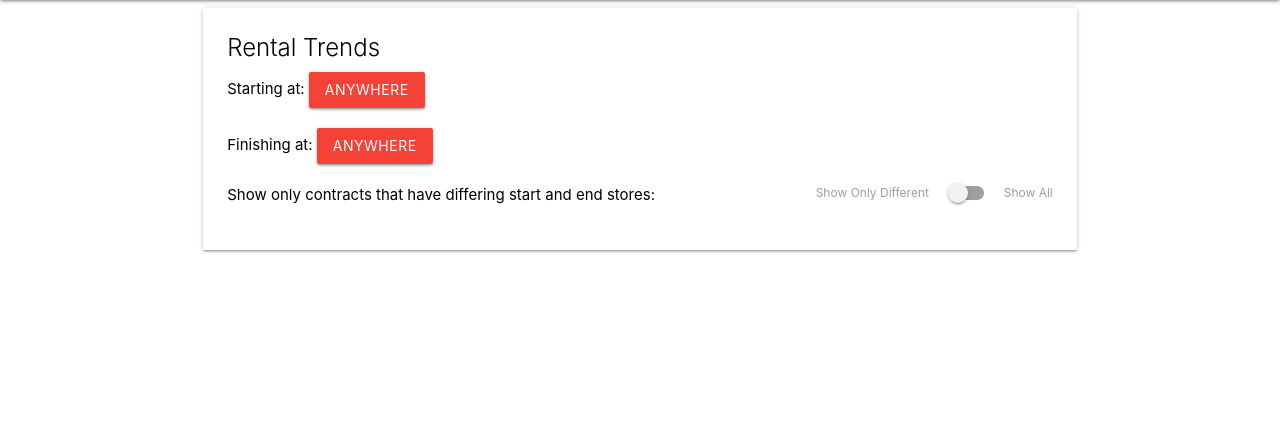
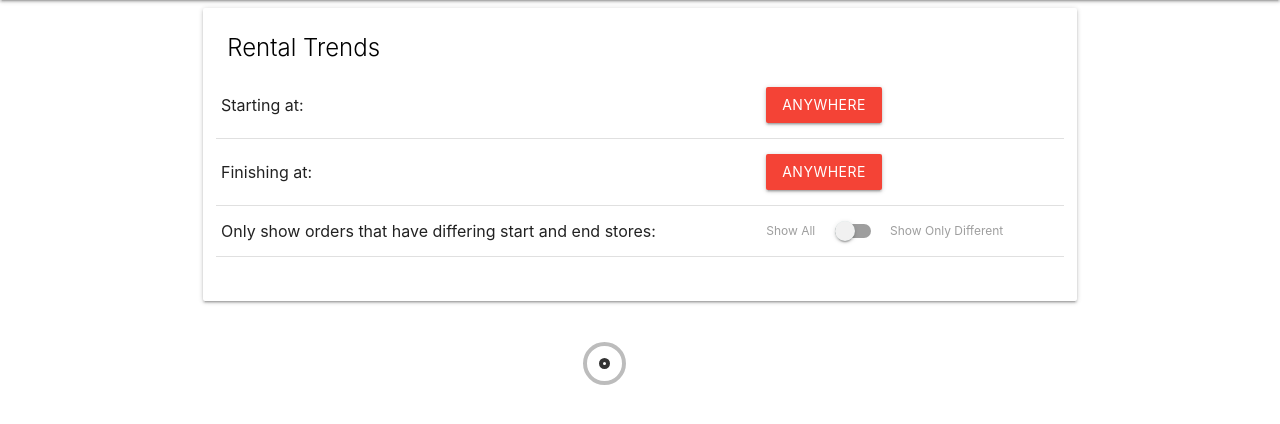
Before and after one commit to death667b/ICJK, a Django app: template ICJK/Staff/templates/Staff/logistics.html in a window 1280 px wide. Shown: the part 64-488 px from the top of the page. Run offline with Django 3.2, Linux system fonts and the light colour scheme; data comes from the database, SQL or seed files in the repository; tables that the repository leaves empty hold one stand-in row (values such as "Sample post"); the template is opened without the code that fills it: values that come from a table or form of the project are taken from there, most other values are stand-ins (such as "Sample title", 1, 10 or a date in 2020); parts of the project's set-up code (start-up, migrations or seed data) failed here and were passed over.

Commit message:
Displaying results
Results are now displayed on the page, accompanied by a loading spinner while waiting for the result.
Fixed up some formatting
Fixed up some routing issues

```diff
--- a/ICJK/Home/urls.py
+++ b/ICJK/Home/urls.py
@@ -3,10 +3,12 @@ from django.urls import include, path
 
 from . import views
 
+app_name = 'Home'
+
 urlpatterns = [
     path('', views.index),
     path('personal', views.personal),
     path('commercial', views.commercial),
-    path('personal/<int:db_id>', views.personalCarView),
-    path('commercial/<int:db_id>', views.commercialCarView)
+    path('personal/<int:db_id>', views.personalCarView, name="personal"),
+    path('commercial/<int:db_id>', views.commercialCarView, name="commercial")
 ]
--- a/ICJK/Staff/static/Staff/index.css
+++ b/ICJK/Staff/static/Staff/index.css
@@ -1,3 +1,37 @@
 .nav_title{
     margin-left: 20px;
  }
+
+ /* from https://loading.io/css/ */
+ .lds-ripple {
+    display: inline-block;
+    position: relative;
+    width: 64px;
+    height: 64px;
+  }
+  .lds-ripple div {
+    position: absolute;
+    border: 4px solid #000;
+    opacity: 1;
+    border-radius: 50%;
+    animation: lds-ripple 1s cubic-bezier(0, 0.2, 0.8, 1) infinite;
+  }
+  .lds-ripple div:nth-child(2) {
+    animation-delay: -0.5s;
+  }
+  @keyframes lds-ripple {
+    0% {
+      top: 28px;
+      left: 28px;
+      width: 0;
+      height: 0;
+      opacity: 1;
+    }
+    100% {
+      top: -1px;
+      left: -1px;
+      width: 58px;
+      height: 58px;
+      opacity: 0;
+    }
+  }
--- a/ICJK/Staff/static/Staff/logistics.js
+++ b/ICJK/Staff/static/Staff/logistics.js
@@ -4,7 +4,7 @@ let startLocation = "Anywhere";
 let endLocation = "Anywhere";
 let useFilter = false;
 
-let loadingBox;
+let loadingBox, resultContainer;
 
 $(document).ready(()=>{
     $('.dropdown-trigger').dropdown();
@@ -15,7 +15,8 @@ $(document).ready(()=>{
     filterToggle = document.getElementById("filterToggle");
     filterToggle.checked = useFilter;
 
-
+    loadingBox = document.getElementById("loading-box");
+    resultContainer = document.getElementById("result-container");
     updateGraph();
 })
 
@@ -57,13 +58,27 @@ function toggleToggle(enabled){
 }
 
 function addResult(order){
-
+    let resultHTML = `<div class='card'>
+        <div class="card-content black-text">
+            <span class="card-title">${order.purchaser}</span>
+            <table>
+                <tr><td>Customer Address</td><td>${order.address}</td></tr>
+                <tr><td>Pickup Location</td><td>${order.begin}</td></tr>
+                <tr><td>Pickup Date</td><td>${order.begindate}</td></tr>
+                <tr><td>Dropoff Location</td><td>${order.end}</td></tr>
+                <tr><td>Dropoff Date</td><td>${order.enddate}</td></tr>
+                <tr><td>Car Rented</td><td><a href="${order.carlink}">${order.car}</a></td></tr>
+            </table>
+            </div>
+        </div>
+    </div>`;
+    resultContainer.innerHTML += resultHTML;
 }
 
 function clearResults(){
-
+    resultContainer.innerHTML = "";
 }
 
 function setLoading(enabled){
-
+    loadingBox.style.display = enabled ? "block" : "none";
 }
--- a/ICJK/Staff/templates/Staff/base_template.html
+++ b/ICJK/Staff/templates/Staff/base_template.html
@@ -20,23 +20,23 @@
             <ul id="nav-mobile" class="right hide-on-med-and-down">
 
                 <!-- When you make a new staff page, add a link to it here so it is put on all of the other staff pages' navigation bars -->
-                <li><a href="{% url 'priority' %}">Priority Purchase Report</a></li>
-                <li><a href="{% url 'logistics' %}">Logistics Report</a></li>
+                <li><a href="{% url 'Staff:priority' %}">Priority Purchase Report</a></li>
+                <li><a href="{% url 'Staff:logistics' %}">Logistics Report</a></li>
                 <li><a href="#">pages</a></li>
                 <li><a href="#">here</a></li>
 
 
-                <li><a href="{% url 'logout' %}">Logout</a></li>
+                <li><a href="{% url 'Staff:logout' %}">Logout</a></li>
             </ul>
         </div>
     </nav>
     <ul class="sidenav" id="mobile-demo">
             <!-- When you make a new staff page, add a link to it here so it is put on all of the other staff pages' navigation bars -->
-            <li><a href="{% url 'priority' %}">Priority Purchase Report</a></li>
-            <li><a href="{% url 'logistics' %}">Logistics Report</a></li>
+            <li><a href="{% url 'Staff:priority' %}">Priority Purchase Report</a></li>
+            <li><a href="{% url 'Staff:logistics' %}">Logistics Report</a></li>
             <li><a href="#">pages</a></li>
             <li><a href="#">here</a></li>
-            <li><a href="{% url 'logout' %}">Logout</a></li>
+            <li><a href="{% url 'Staff:logout' %}">Logout</a></li>
     </ul>
 
 
--- a/ICJK/Staff/templates/Staff/logistics.html
+++ b/ICJK/Staff/templates/Staff/logistics.html
@@ -11,30 +11,27 @@
         <div class="col s12">
             <div class="card white hoverable">
                 <div class="card-content black-text">
-                        <span class="card-title">Rental Trends</span>
+                    <span class="card-title">Rental Trends</span>
                     <div class="row">
-                        <div class="col s12">
-                            <span>Starting at: <a id="starting-dropdown" class='dropdown-trigger btn red' href='#' data-target='starting-location'> Anywhere </a></span>
-                        </div>
-                    </div>
-                    <div class="row">
-                        <div class="col s12">
-                            <span>Finishing at: <a id="ending-dropdown" class='dropdown-trigger btn red' href='#' data-target='ending-location'> Anywhere </a></span>
-                        </div>
-                    </div>
-                    <div class="row">
-                            <div class="col s12">
-                                <span>Show only contracts that have differing start and end stores:
-                                <div class="switch right">
+                        <table>
+
+                            <tr><td>Starting at:</td><td><a id="starting-dropdown" class='dropdown-trigger btn red' href='#' data-target='starting-location'> Anywhere </a></td>
+
+                            <tr><td>Finishing at:</td><td><a id="ending-dropdown" class='dropdown-trigger btn red' href='#' data-target='ending-location'> Anywhere </a></td>
+
+
+                            <tr><td>Only show orders that have differing start and end stores: </td><td>
+                                <div class="switch">
                                     <label>
-                                        Show Only Different
+                                        Show All
                                         <input id="filterToggle" type="checkbox" onclick="toggleFilter()">
                                         <span class="lever"></span>
-                                        Show All
+                                        Show Only Different
                                     </label>
                                 </div>
-                            </span>
-                        </div>
+                            </a></td>
+
+                        </table>
                     </div>
 
 
@@ -55,6 +52,18 @@
             </div>
         </div>
     </div>
+
+    <div class="row" id="loading-box">
+        <div class="col s2 offset-s5">
+                <div class="lds-ripple"><div></div><div></div></div>
+        </div>
+    </div>
+    <div class="row">
+        <div class="col s12" id="result-container">
+
+        </div>
+    </div>
+
 </div>
 
 {% endblock %}
@@ -66,11 +75,14 @@
         clearResults();
         setLoading(true);
         $.get(url, {start:startLocation, end:endLocation, useFilter:useFilter},(response)=> {
-            setLoading(false);
+            setTimeout(()=>{
+
             for(order of response.orders){
                 addResult(order);
             }
-        });
+            setLoading(false);
+        }, 500, response );
+    });
     }
 
 </script>
--- a/ICJK/Staff/urls.py
+++ b/ICJK/Staff/urls.py
@@ -1,7 +1,7 @@
 from django.urls import include, path, re_path
 from . import views
 
-appName = "Staff"
+app_name = "Staff"
 
 urlpatterns = [
     re_path(r'^login/.*$', views.login_view, name="login"),
```
Also changed, not shown: ICJK/Staff/views.py (+36 -13 lines).
